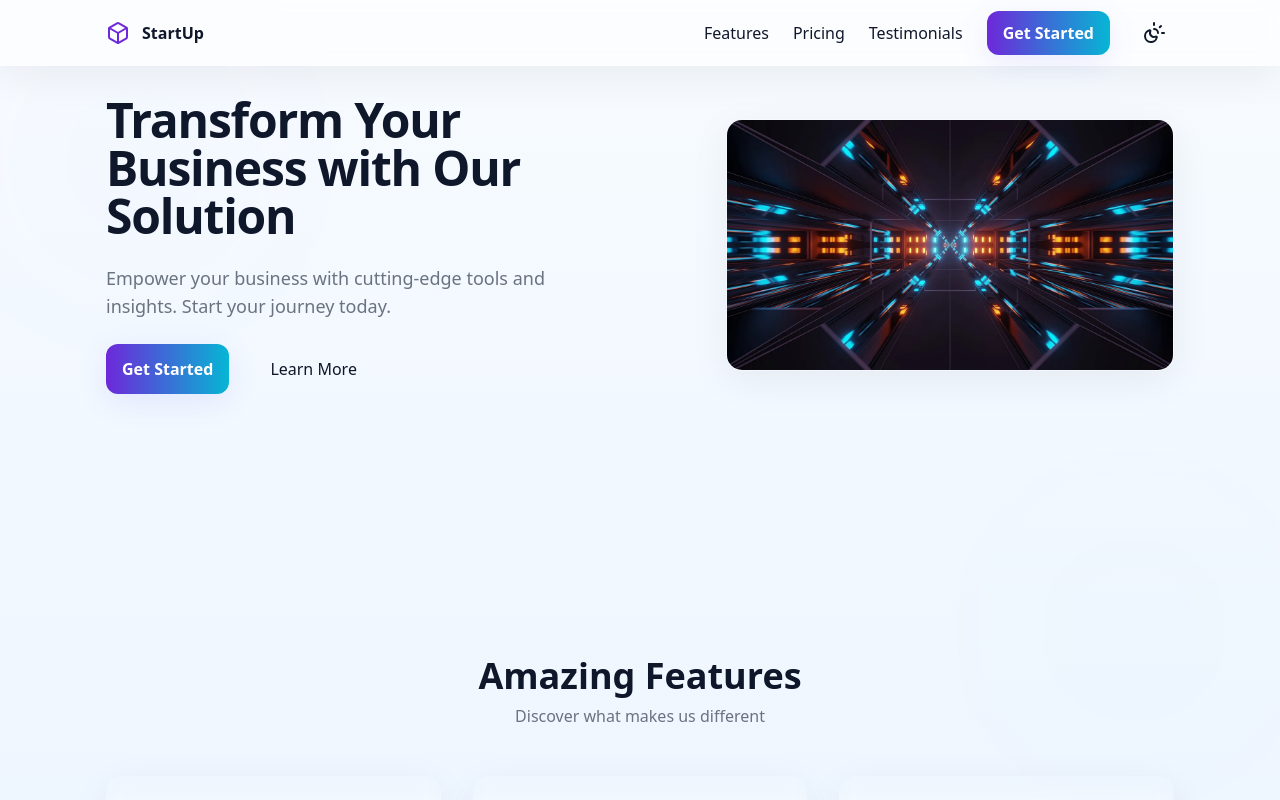
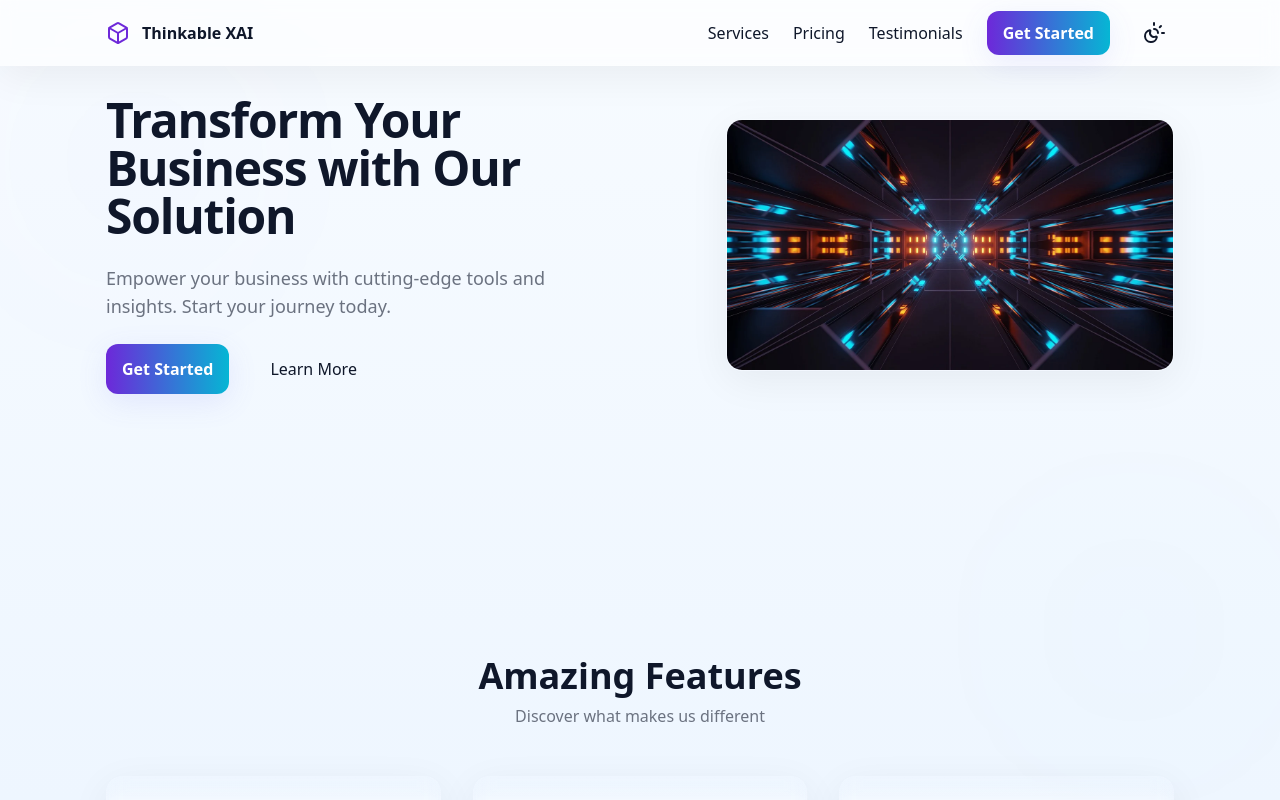
Before and after one commit to sahil-kumar-yadav/company-landing-page, a Next.js app: page / in a window 1280 px wide. Shown: the top 800 px of the page. Built offline with nearby package versions, Linux system fonts and the light colour scheme.

Commit message:
Update package.json and Navbar component

```diff
--- a/src/components/Navbar.tsx
+++ b/src/components/Navbar.tsx
@@ -36,7 +36,7 @@ export default function Navbar() {
             <div className="flex items-center">
               <Link href="/" className="flex items-center gap-3">
                 <Box style={{ color: "var(--accent)" }} />
-                <span style={{ fontWeight: 700, color: "var(--text)" }}>StartUp</span>
+                <span style={{ fontWeight: 700, color: "var(--text)" }}>Thinkable XAI</span>
               </Link>
             </div>
 
@@ -47,7 +47,7 @@ export default function Navbar() {
                 className="transition"
                 style={{ color: "var(--text)" }}
               >
-                Features
+               Services
               </a>
               <a
                 href="#pricing"
```
Also changed, not shown: package.json (+17 -5 lines), 1 other file (tests, documents, lock files or other folders).
